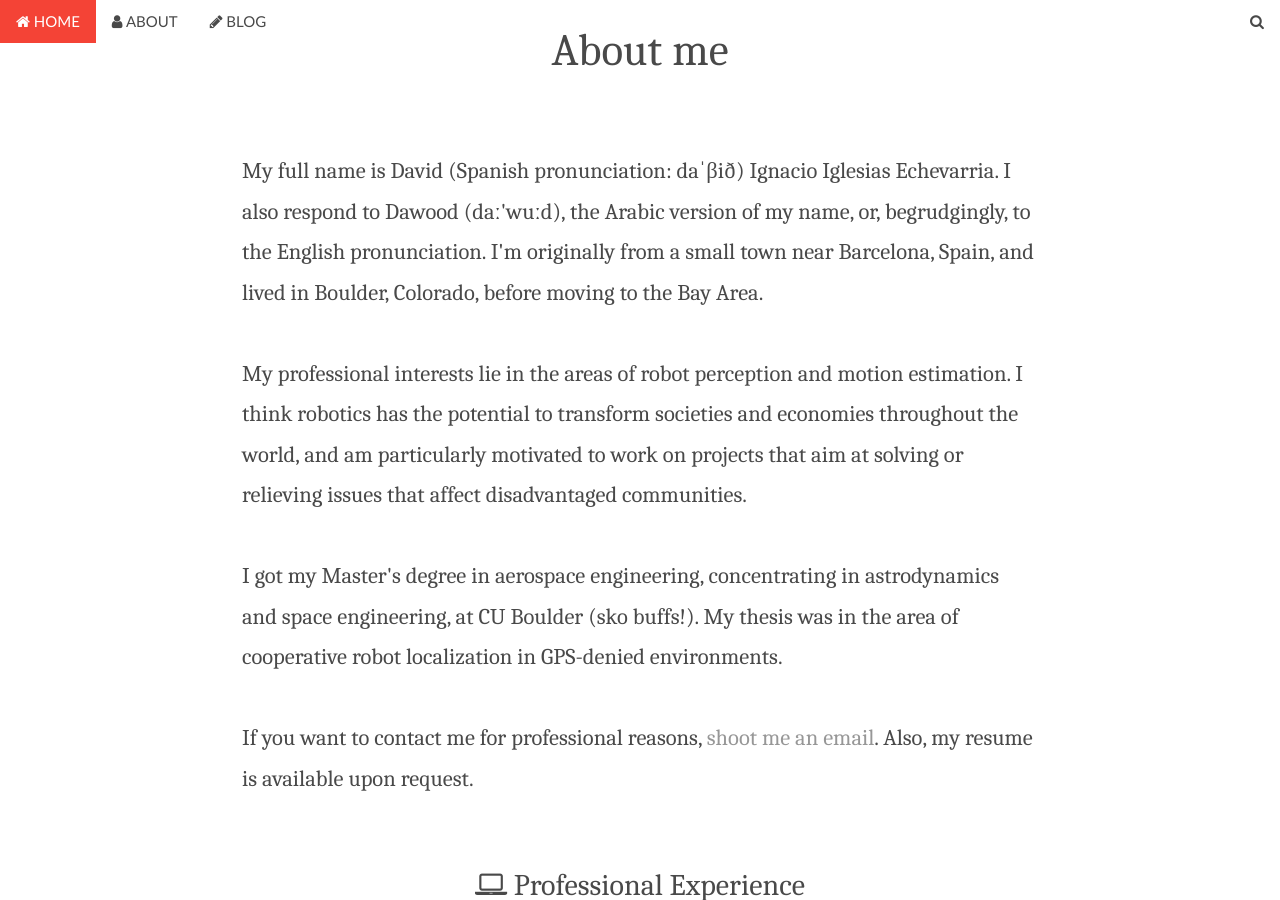
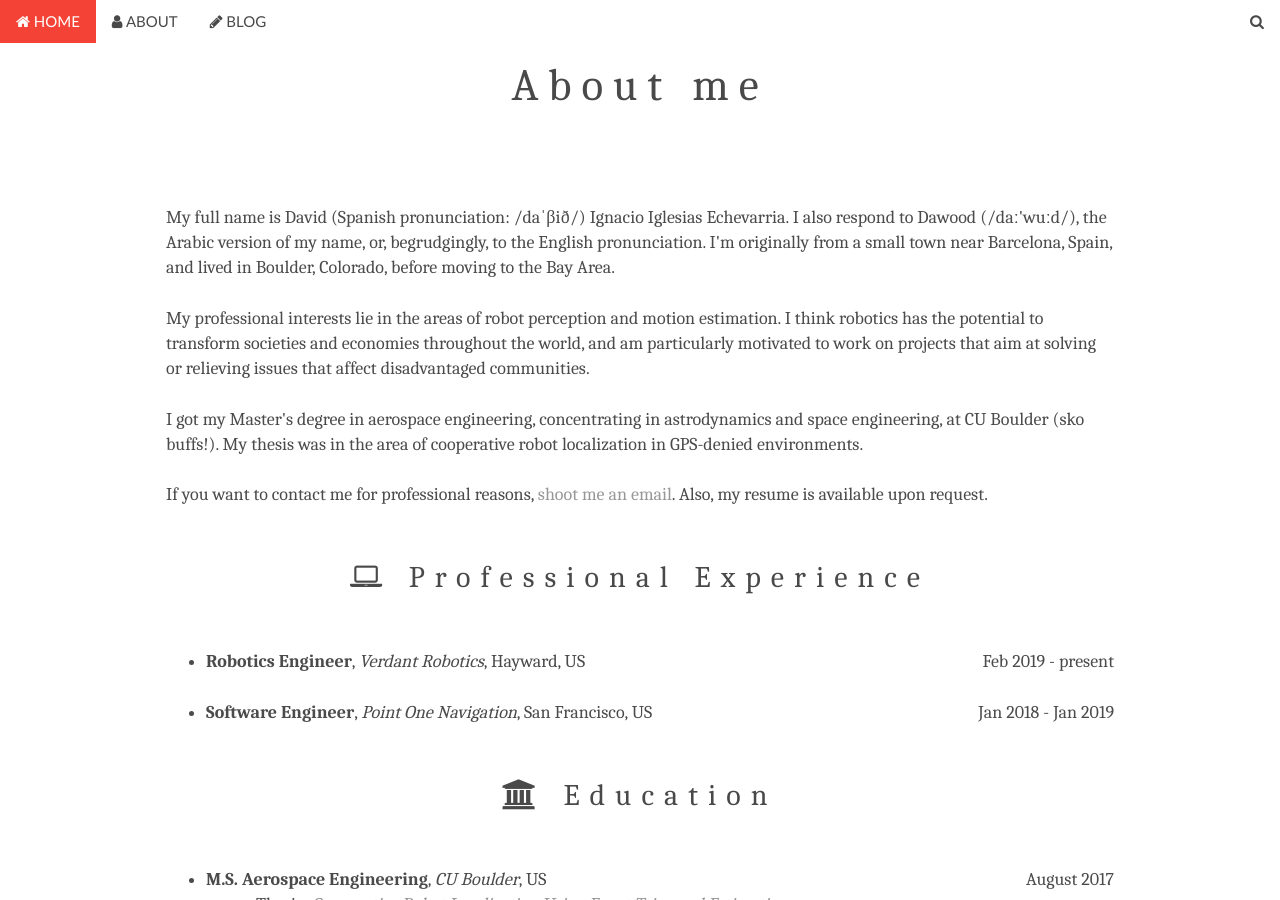
Before and after one commit to davidiglesias/davidiglesias.github.io, a Jekyll site: the page built from about/index.html, in a window 1280 px wide and 900 px high. Built offline with Jekyll 4.4.1, drawn with Linux system fonts in a browser that asks for light colours.

```diff
--- a/_layouts/default.html
+++ b/_layouts/default.html
@@ -27,7 +27,8 @@
         </div>
 
         <!-- Navbar on small screens -->
-        <div id="navDemo" class="w3-bar-block w3-white w3-hide w3-hide-large w3-hide-medium">
+        <div id="navDemo" class="w3-bar-block w3-white w3-hide w3-hide-large w3-hide-medium"
+            style="font-family: 'Gill Sans', 'Gill Sans MT', Calibri, 'Trebuchet MS', sans-serif;">
             <a href="/about" class="w3-bar-item w3-button" onclick="toggleFunction()">ABOUT</a>
             <a href="/blog" class="w3-bar-item w3-button" onclick="toggleFunction()">BLOG</a>
             <a href="#" class="w3-bar-item w3-button">SEARCH</a>
@@ -37,7 +38,7 @@
     {{ content }}
 
     <footer class="w3-center w3-black w3-padding-16">
-        <a href="/" class="w3-button w3-light-grey w3-hover-red"><i class="fa fa-arrow-up w3-margin-right"></i>Top</a>
+        <a href="/" class="w3-button w3-light-grey w3-hover-red" style="font-family: 'Gill Sans', sans-serif;"><i class="fa fa-arrow-up w3-margin-right"></i>TOP</a>
         <div class="w3-xxlarge w3-section">
             <i href="https://linkedin.com/in/david-iglesias-echevarria" class="fa fa-linkedin w3-hover-opacity"></i>
             <i href="https://github.com/davidiglesias" class="fa fa-github w3-hover-opacity"></i>
--- a/about/index.html
+++ b/about/index.html
@@ -2,8 +2,8 @@
 layout: default
 title: About me
 ---
-<h1 class="w3-center">{{ page.title }}</h1>
-<div class="content">
+<h1 class="w3-center w3-wide">{{ page.title }}</h1>
+<!-- <div class="content">
     My full name is David (Spanish pronunciation: daˈβið) Ignacio Iglesias Echevarria. I also respond to
     Dawood (daː'wuːd), the Arabic version of my name, or, begrudgingly, to the English pronunciation. I'm originally
     from a small town near Barcelona, Spain,
@@ -16,21 +16,35 @@ title: About me
     CU Boulder (sko buffs!). My thesis was in the area of cooperative robot localization in GPS-denied environments.
     <br><br> If you want to contact me for professional reasons, <a href="mailto:iglesias.david.ignacio@gmail.com">shoot
         me an email</a>. Also, my resume is available upon request.
+</div> -->
+<div class="w3-content w3-container w3-padding-16" style="font-size: 80%;" id="about">
+    <p> My full name is David (Spanish pronunciation: /daˈβið/) Ignacio Iglesias Echevarria. I also respond to
+    Dawood (/daː'wuːd/), the Arabic version of my name, or, begrudgingly, to the English pronunciation. I'm originally
+    from a small town near Barcelona, Spain, and lived in Boulder, Colorado, before moving to the Bay Area.
+    <br><br> My professional interests lie in the areas of robot perception and motion estimation. I think robotics has
+    the potential to transform societies and economies throughout the world, and am particularly motivated to work on
+    projects that aim at solving or relieving issues that affect disadvantaged communities.
+    <br><br> I got my Master's degree in aerospace engineering, concentrating in astrodynamics and space engineering, at
+    CU Boulder (sko buffs!). My thesis was in the area of cooperative robot localization in GPS-denied environments.
+    <br><br> If you want to contact me for professional reasons, <a href="mailto:iglesias.david.ignacio@gmail.com">shoot
+    me an email</a>. Also, my resume is available upon request.</p>
 </div>
 
-<h2 class="w3-center"> <i class="fa fa-laptop"></i> Professional Experience</h1>
-<div class="content">
+<h2 class="w3-center w3-wide"> <i class="fa fa-laptop"></i> Professional Experience</h2>
+<div class="w3-content w3-container w3-padding-16" style="font-size: 80%;" id="about">
     <ul>
     <li><span style="font-weight:bold">Robotics Engineer</span>, <i>Verdant Robotics</i>, Hayward, US<div class="w3-right">Feb 2019 - present</div></li>
+    <br>
     <li><b>Software Engineer</b>, <i>Point One Navigation</i>, San Francisco, US<div class="w3-right">Jan 2018 - Jan 2019</div></li>
     </ul>
 </div>
 
-<h2 class="w3-center"> <i class="fa fa-university"></i> Education</h1>
-<div class="content">
+<h2 class="w3-center w3-wide"> <i class="fa fa-university"></i> Education</h2>
+<div class="w3-content w3-container w3-padding-16" style="font-size: 80%;" id="about">
     <ul>
     <li><b>M.S. Aerospace Engineering</b>, <i>CU Boulder</i>, US<div class="w3-right">August 2017</div></li>
     <div class=a> Thesis: <a href="https://arxiv.org/abs/1802.07346"><i>Cooperative Robot Localization Using Event-Triggered Estimation</i></a></div>
+    <br>
     <li><b>B.S. Aerospace Engineering</b>, <i>Polytechnic University of Catalonia</i>, Spain<div class="w3-right">August 2015</div></li>
     <div class=a> Graduated with honors</div>
     </ul>
--- a/blog/index.html
+++ b/blog/index.html
@@ -2,7 +2,7 @@
 layout: default
 title: Stochastic thoughts
 ---
-<h1 class="w3-center">{{ page.title }}</h1>
+<h1 class="w3-center w3-wide">{{ page.title }}</h1>
 <ul class="posts">
 
     {% for post in site.posts %}
--- a/css/main.css
+++ b/css/main.css
@@ -18,6 +18,7 @@ a {
 }
 h1 {
     font-size: 3em;
+    margin: 1em;
     /* font-family:'Helvetica', 'Arial', 'Sans-Serif'; */
 }
 h2 {
@@ -25,7 +26,7 @@ h2 {
     /* width: 70%; */
     /* font-family:'Helvetica', 'Arial', 'Sans-Serif'; */
 }
-p {
+p, ul {
     font-size: 1.5em;
     /* font-family:'Helvetica', 'Arial', 'Sans-Serif'; */
     line-height: 1.4em;
@@ -51,13 +52,19 @@ footer {
     margin: 0 auto;
     padding: 50px;
     width: 70%;
+    font-size: 1.2em;
+}
+.content-large {
+    margin: 0 auto;
+    padding: 50px;
+    width: 70%;
     font-size: 1.5em;
 }
 .content-bold {
     margin: 0 auto;
     padding: 50px;
     width: 70%;
-    font-size: 1.5em;
+    font-size: 1.2em;
     font-weight: bold;
 }
 ul.posts {
@@ -101,7 +108,7 @@ div.a {
 }
 
 .bgimg-3 {
-    background-image: url("../assets/images/IMG_0242.png");
+    background-image: url("../assets/images/IMG_0242_2.png");
     min-height: 100%;
 }
 
```
Also changed, not shown: index.html (+14 -13 lines), 1 other file.
